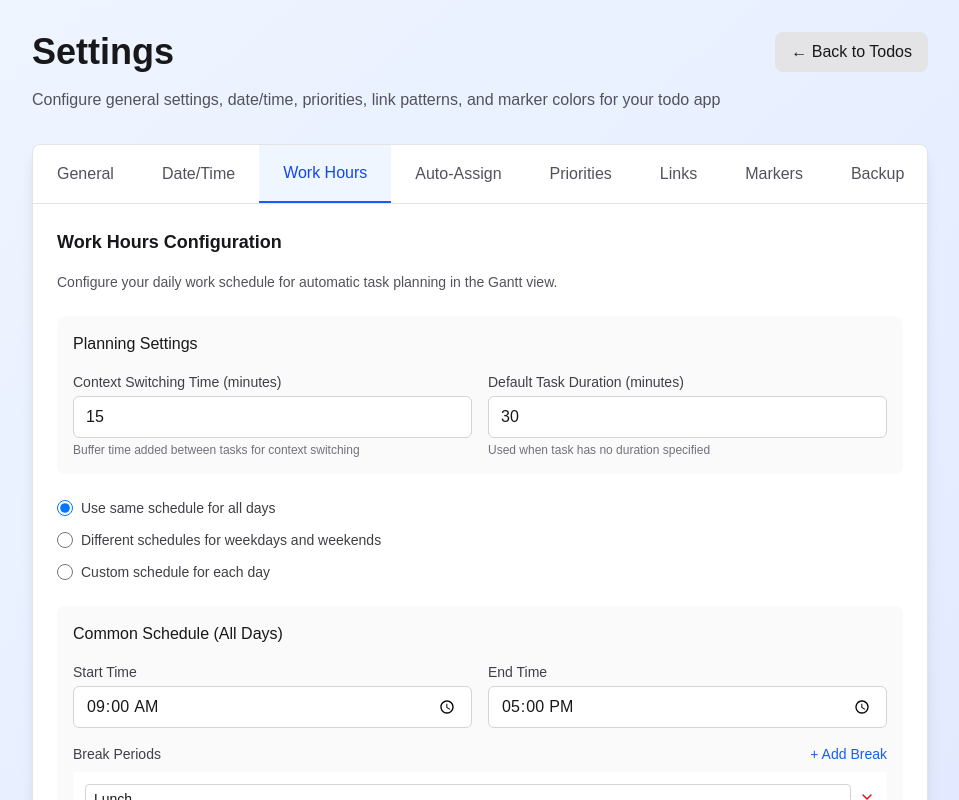
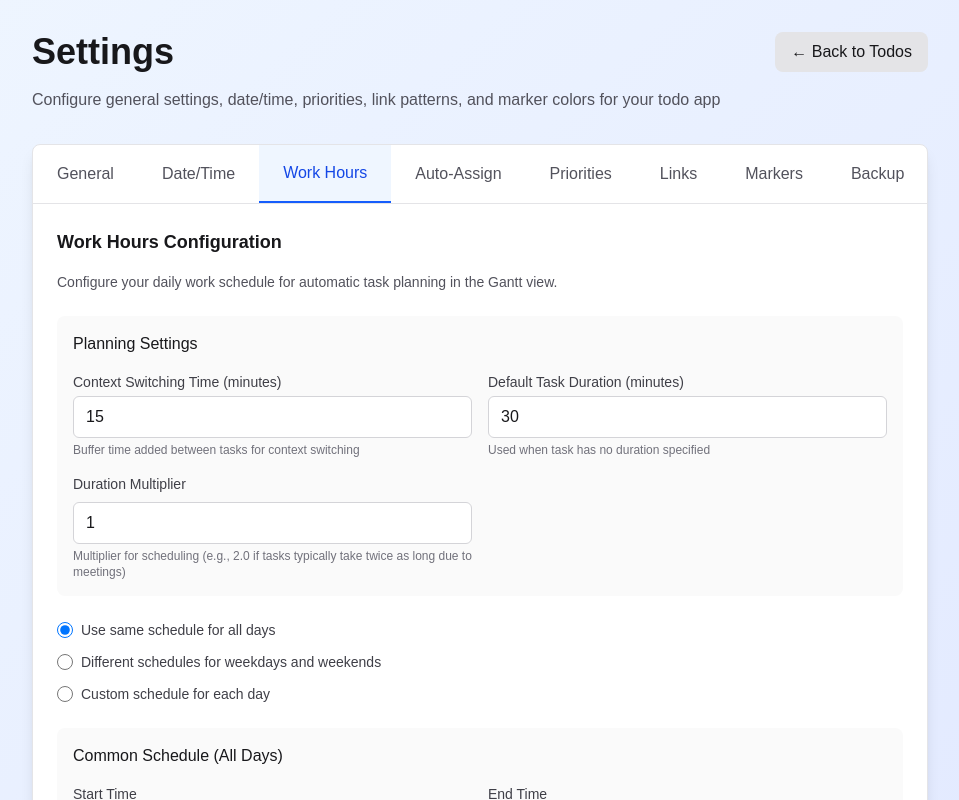
Before and after one commit to marcelerz/doit, a Next.js app: page /settings in a window 1280 px wide. Both pictures are taken after a click on the button "Work Hours". Shown: the top 800 px of the page, without its empty margins (160-1119 px from the left). Built offline with nearby package versions, Linux system fonts and the light colour scheme.

Commit message:
feat: add duration multiplier for task scheduling in WorkHoursTab and GanttView

```diff
--- a/src/components/settings/WorkHoursTab.tsx
+++ b/src/components/settings/WorkHoursTab.tsx
@@ -239,6 +239,24 @@ export function WorkHoursTab({ workHours, onUpdate }: WorkHoursTabProps) {
             />
             <p className="text-xs text-zinc-500 dark:text-zinc-400 mt-1">Used when task has no duration specified</p>
           </div>
+
+          <div>
+            <label className="block text-sm font-medium text-zinc-700 dark:text-zinc-300 mb-2">
+              Duration Multiplier
+            </label>
+            <input
+              type="number"
+              min="0.5"
+              max="5"
+              step="0.1"
+              value={workHours.durationMultiplier}
+              onChange={(e) => onUpdate({ ...workHours, durationMultiplier: parseFloat(e.target.value) || 1.0 })}
+              className="w-full px-3 py-2 rounded-md border border-zinc-300 dark:border-zinc-700 bg-white dark:bg-zinc-900 text-zinc-900 dark:text-zinc-100 focus:outline-none focus:ring-2 focus:ring-blue-500"
+            />
+            <p className="text-xs text-zinc-500 dark:text-zinc-400 mt-1">
+              Multiplier for scheduling (e.g., 2.0 if tasks typically take twice as long due to meetings)
+            </p>
+          </div>
         </div>
       </div>
 
--- a/src/components/views/GanttView.tsx
+++ b/src/components/views/GanttView.tsx
@@ -285,7 +285,7 @@ export function GanttView({
 
         if (currentTime >= dayEnd) break; // No more time today
 
-        const durationMinutes = parseDuration(todo.metadata.duration);
+        const durationMinutes = parseDuration(todo.metadata.duration) * workHours.durationMultiplier;
         const taskEnd = new Date(currentTime.getTime() + durationMinutes * 60000);
 
         if (taskEnd <= dayEnd) {
@@ -451,7 +451,7 @@ export function GanttView({
 
       if (currentTime >= dayEndTime) break;
 
-      const durationMinutes = parseDuration(todo.metadata.duration);
+      const durationMinutes = parseDuration(todo.metadata.duration) * workHours.durationMultiplier;
       const taskEnd = new Date(currentTime.getTime() + durationMinutes * 60000);
 
       // Don't schedule if it would go past end of day
@@ -519,8 +519,9 @@ export function GanttView({
   };
 
   const formatDuration = (minutes: number): string => {
-    const hours = Math.floor(minutes / 60);
-    const mins = minutes % 60;
+    const roundedMinutes = Math.round(minutes);
+    const hours = Math.floor(roundedMinutes / 60);
+    const mins = roundedMinutes % 60;
     if (hours > 0 && mins > 0) return `${hours}h ${mins}m`;
     if (hours > 0) return `${hours}h`;
     return `${mins}m`;
@@ -700,7 +701,7 @@ export function GanttView({
 
         if (currentTime >= dayEnd) break;
 
-        const durationMinutes = parseDuration(todo.metadata.duration);
+        const durationMinutes = parseDuration(todo.metadata.duration) * workHours.durationMultiplier;
         const taskEnd = new Date(currentTime.getTime() + durationMinutes * 60000);
 
         if (taskEnd > dayEnd) break;
--- a/src/types/settings.ts
+++ b/src/types/settings.ts
@@ -133,6 +133,7 @@ export interface WorkHoursSettings {
   contextSwitchingTime: number; // Minutes between tasks for context switching
   defaultTaskDuration: number; // Default duration in minutes when not specified
   defaultGanttColor: string; // Default color for Gantt tasks without project (hex)
+  durationMultiplier: number; // Multiplier for task durations during scheduling (e.g., 2.0 if tasks usually take twice as long)
 }
 
 export const defaultWorkHoursSettings: WorkHoursSettings = {
@@ -156,6 +157,7 @@ export const defaultWorkHoursSettings: WorkHoursSettings = {
   contextSwitchingTime: 15, // 15 minutes between tasks
   defaultTaskDuration: 30, // 30 minutes default
   defaultGanttColor: "#6366f1", // Indigo-500
+  durationMultiplier: 1.0, // 1.0 = no adjustment
 };
 
 export const defaultDateTimeSettings: DateTimeSettings = {
```
